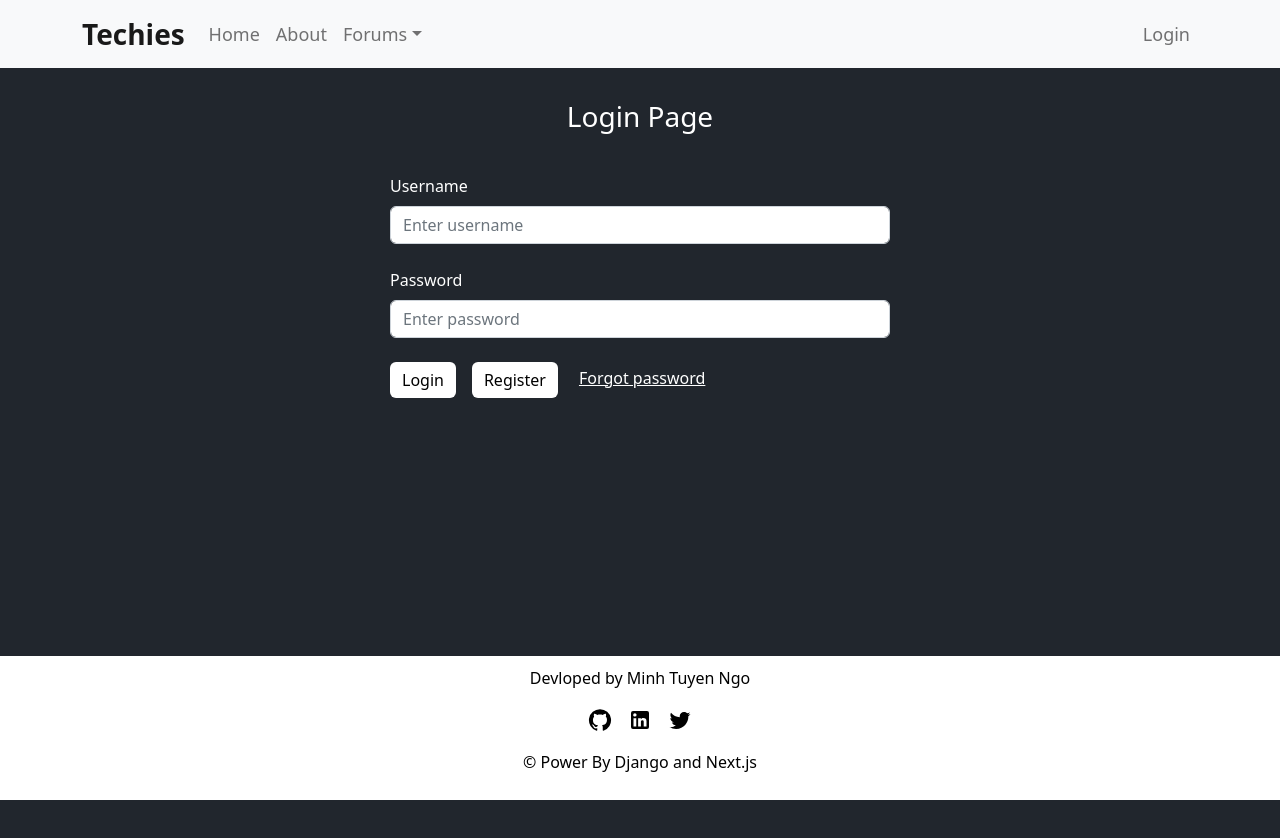
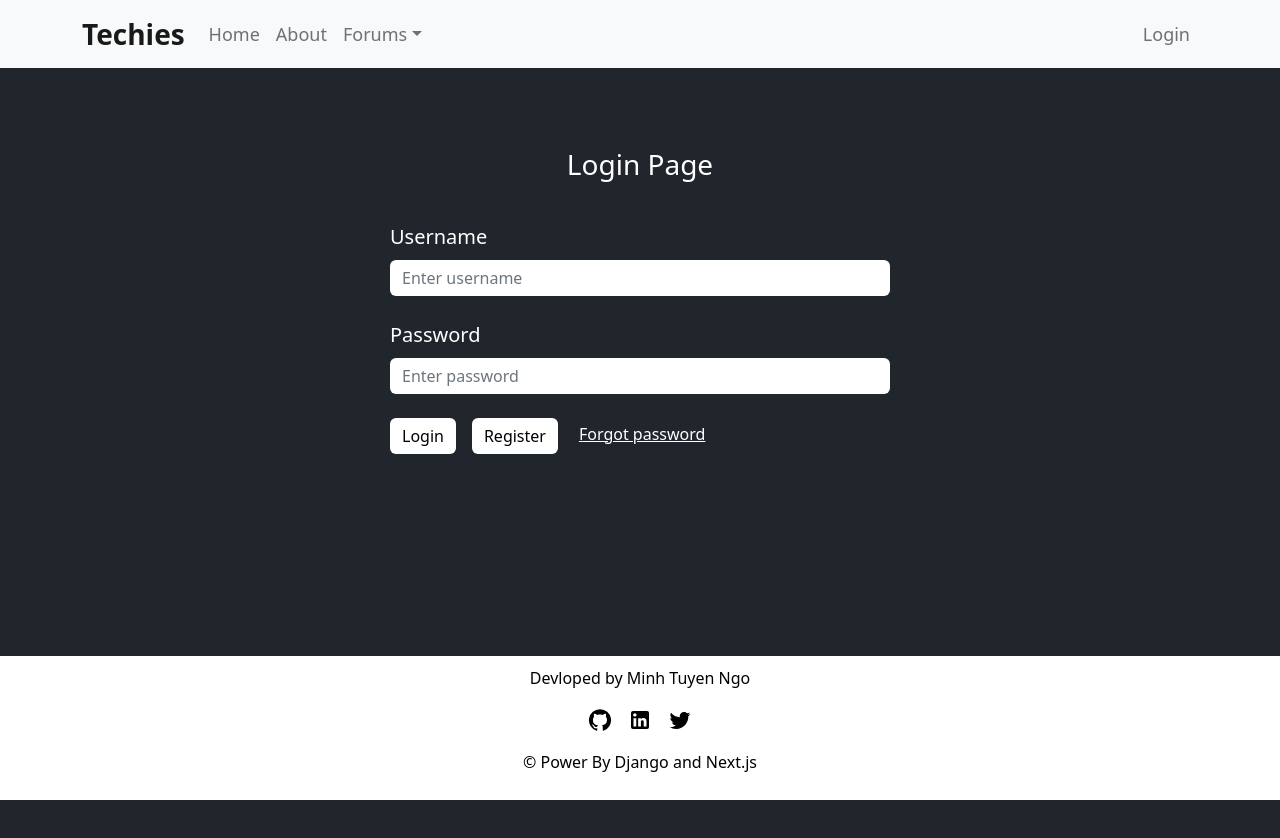
Before and after one commit to minhngo3818/techie-forum, a Next.js app in the folder client/: page /login in a window 1280 px wide. Shown: the top 838 px of the page. Built offline with nearby package versions, Linux system fonts and the light colour scheme.

Commit message:
add effect for login form

```diff
--- a/client/pages/login.tsx
+++ b/client/pages/login.tsx
@@ -5,16 +5,21 @@ import styles from "../styles/Login.module.css";
 
 const Login = () => {
   return (
-    <>
+    <div className={styles.container}>
       <PageHeader pageName="Login Page" />
-      <Form className={styles.container}>
+      <Form className={styles.formContainer}>
         <Form.Group className={styles.group}>
           <Form.Label className={styles.label}>Username</Form.Label>
-          <Form.Control type="text" placeholder="Enter username"></Form.Control>
+          <Form.Control
+            className={styles.formControl}
+            type="text"
+            placeholder="Enter username"
+          ></Form.Control>
         </Form.Group>
         <Form.Group className={styles.group}>
           <Form.Label className={styles.label}>Password</Form.Label>
           <Form.Control
+            className={styles.formControl}
             type="password"
             placeholder="Enter password"
           ></Form.Control>
@@ -33,7 +38,7 @@ const Login = () => {
           </Link>
         </Form.Group>
       </Form>
-    </>
+    </div>
   );
 };
 
--- a/client/styles/Login.module.css
+++ b/client/styles/Login.module.css
@@ -1,4 +1,8 @@
 .container {
+  margin-top: 10vh;
+}
+
+.formContainer {
   display: block;
   margin: auto;
   max-width: 500px;
@@ -9,8 +13,17 @@
 }
 
 .label {
-  font-size: 16px;
+  font-size: 20px;
   color: white;
+}
+
+.formControl {
+  border: none;
+}
+
+.formControl:focus {
+  outline: none;
+  box-shadow: 0 0 5px 5px gray;
 }
 
 .btnContainer {
```
